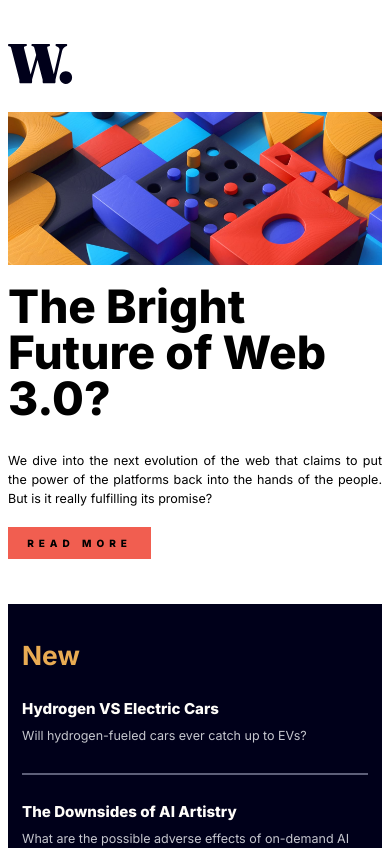
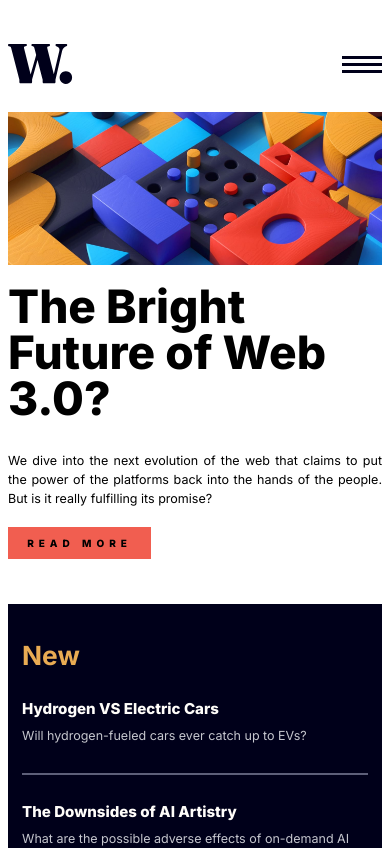
Before and after one commit to InvincibleThinker/news-homepage, a React (Vite) app: page / in a window 390 px wide. Shown: the top 848 px of the page. Built offline with nearby package versions, Linux system fonts and the light colour scheme.

Commit message:
updating README.md

```diff
--- a/src/components/navbar/Navbar.css
+++ b/src/components/navbar/Navbar.css
@@ -63,6 +63,11 @@
     margin-top: var(--space-3xl);
   }
 
+  .close-nav-button,
+  .open-nav-button {
+    display: block;
+  }
+
   .close-nav-button {
     position: absolute;
     margin-right: var(--space-s);
```
Also changed, not shown: 1 other file (tests, documents, lock files or other folders).
